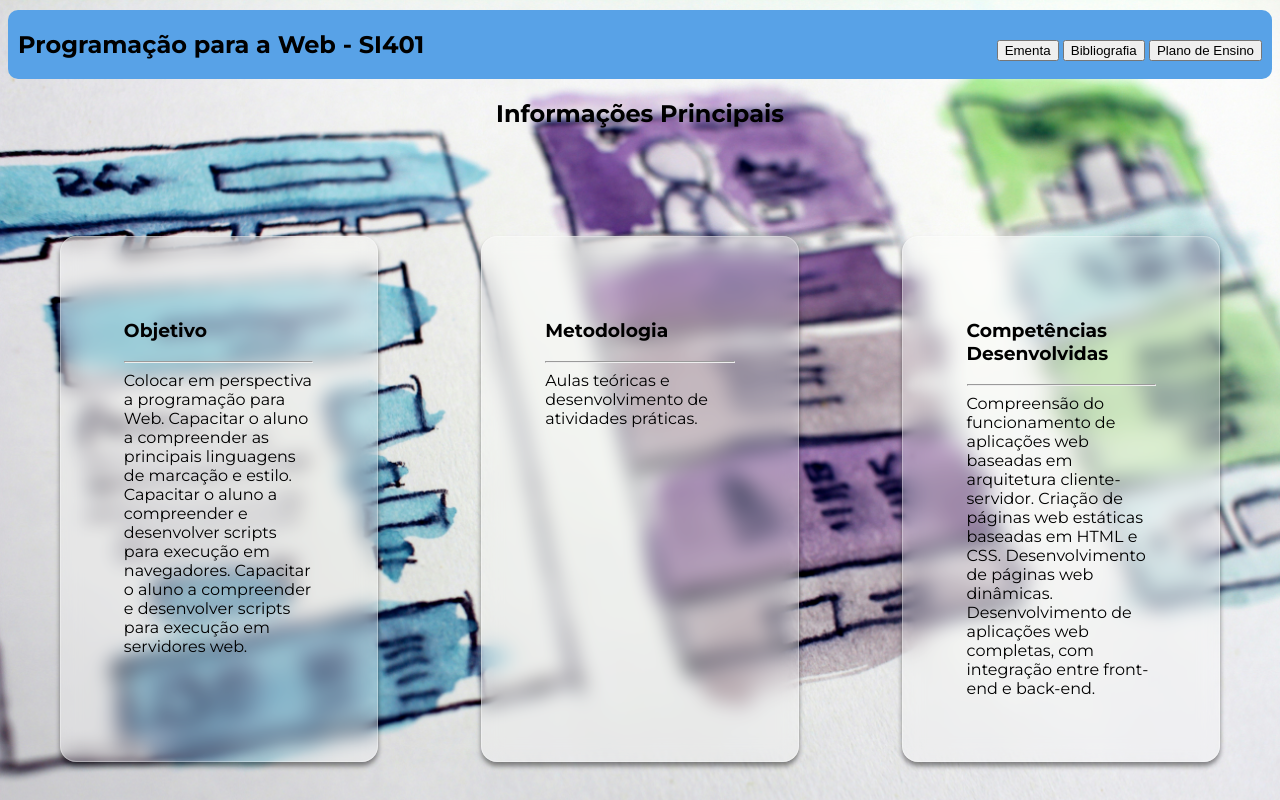
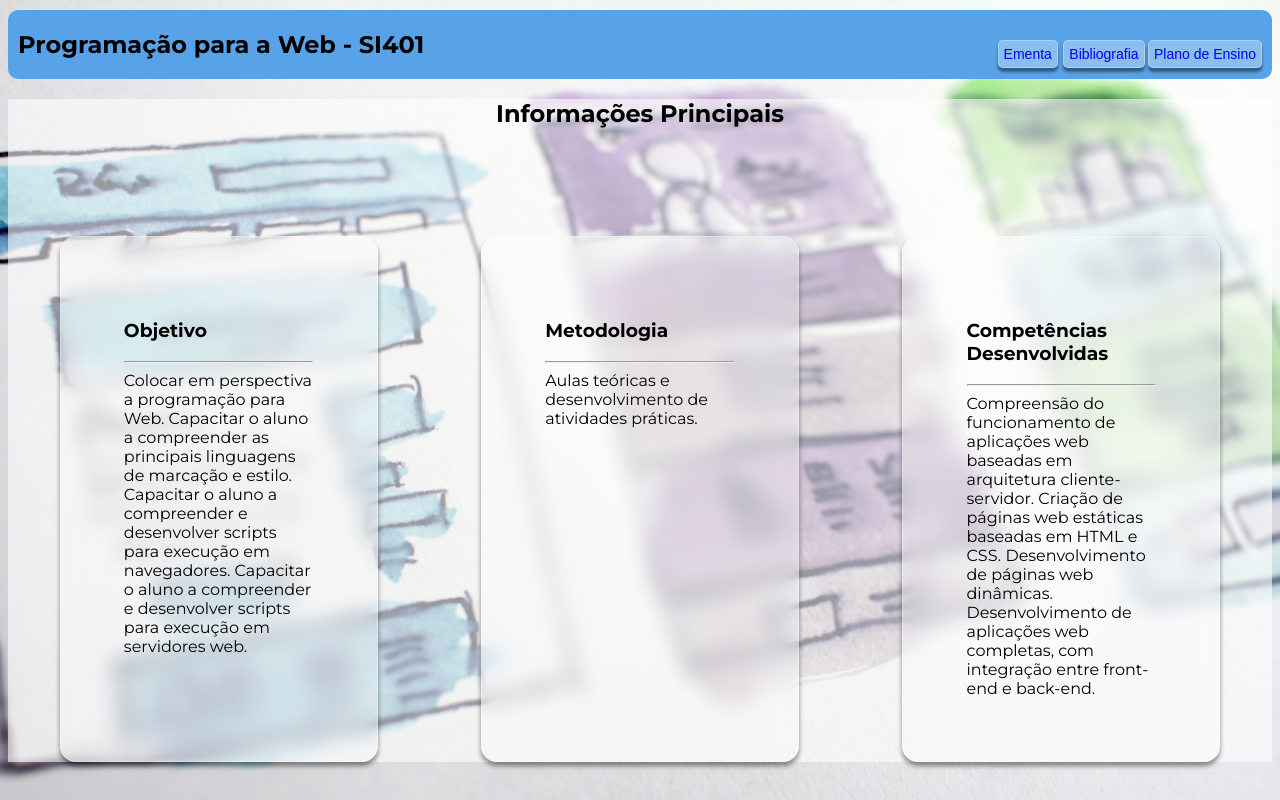
Before and after one commit to ViniciusPetto/Projetos-Web, a PHP site: page / in a window 1280 px wide. Run offline with PHP 8.4, Linux system fonts and the light colour scheme.

Commit message:
Modificação dos botões da navbar; Modificação do pe.html; Inclusão de cor por cima da imagem de fundo

```diff
--- a/site-SI401/bibliografia.html
+++ b/site-SI401/bibliografia.html
@@ -10,9 +10,9 @@
             <div class="nav">
                 <h1>Programação para a Web - SI401</h1>
                 <span class="buttons-nav">
-                    <a href="ementa.html"><button type="button">Ementa</button></a>
-                    <a href="pe.html"><button type="button">Plano de Ensino</button></a>
-                    <a href="index.html"><button href="ementa.html" type="button">Voltar</button></a>
+                   <button class="button"> <a href="ementa.html" class="decoration">Ementa</a></button>
+                    <button class="button"><a href="pe.html" class="decoration">Plano de Ensino</a></button>
+                    <button class="button"><a href="index.html" class="decoration">Home</a></button>
                 </span>
             </div>
         </nav>
--- a/site-SI401/css/style.css
+++ b/site-SI401/css/style.css
@@ -4,6 +4,10 @@ body {
     font-family: Montserrat, Arial, Helvetica, sans-serif;
     background-image: url(../images/web-wallpaper.jpg);
     background-size: cover;
+}
+
+.plano-de-fundo {
+    background-color: rgba(255, 255, 255, 0.6);
 }
 
 nav {
@@ -19,6 +23,27 @@ nav {
 
 .buttons-nav {
     margin-top: 30px;
+}
+
+.button {
+    background: rgba(255, 255, 255, 0.3);
+    backdrop-filter: blur(10px);
+    -webkit-backdrop-filter: blur(10px);
+    border: 1px solid rgba(255, 255, 255, 0.3);
+    border-radius: 5px;
+    box-shadow: 0 4px 3px rgba(0, 0, 0, 0.445);
+    transition: all 0.3s ease-in-out;
+    padding: 5px;
+    font-size: 14px;
+}
+
+.button:hover {
+    transform: scale(0.9);
+    box-shadow: 0 1px 3px rgba(0, 0, 0, 0.445);
+}
+
+.decoration {
+    text-decoration: none;
 }
 
 .titulo {
@@ -47,3 +72,30 @@ nav {
     transform: scale(1.1);
     box-shadow: 0 4px 40px rgba(0, 0, 0, 0.445);
 }
+
+.main-pe {
+    display: flex;
+    justify-content: center;
+    padding-top: 1%;
+}
+
+iframe {
+    height: 700px;
+}
+
+iframe.card {
+    background: rgba(255, 255, 255, 0.3);
+    backdrop-filter: blur(10px);
+    -webkit-backdrop-filter: blur(10px);
+    border: 1px solid rgba(255, 255, 255, 0.3);
+    border-radius: 16px;
+    transition: all 0.6s ease-in-out;
+    box-shadow: 0 4px 5px rgba(0, 0, 0, 0.445);
+    padding: 10px;
+    width: 50%;
+}
+
+iframe.card:hover {
+    transform: scale(1.02);
+    box-shadow: 0 4px 40px rgba(0, 0, 0, 0.445);
+}
--- a/site-SI401/index.html
+++ b/site-SI401/index.html
@@ -10,13 +10,14 @@
             <div class="nav">
                 <h1>Programação para a Web - SI401</h1>
                 <span class="buttons-nav">
-                    <a href="ementa.html"><button href="ementa.html" type="button">Ementa</button></a>
-                    <a href="bibliografia.html"><button type="button">Bibliografia</button></a>
-                    <a href="pe.html"><button type="button">Plano de Ensino</button></a>
+                   <button class="button"> <a href="ementa.html" class="decoration">Ementa</a></button>
+                    <button class="button"><a href="bibliografia.html" class="decoration">Bibliografia</a></button>
+                    <button class="button"><a href="pe.html" class="decoration">Plano de Ensino</a></button>
                 </span>
             </div>
         </nav>
 
+        <div class="plano-de-fundo">
             <h2 class="titulo">Informações Principais</h2>
 
             <main class="conjunto-cards">
@@ -47,6 +48,6 @@
                     completas, com integração entre front-end e back-end.
                 </div>
             </main>
-
+        </div>
     </body>
 </html>
```
Also changed, not shown: site-SI401/ementa.html (+4 -3 lines), site-SI401/pe.html (+9 -3 lines), 1 other file. Lines whose indentation alone changed are shown as unchanged.
